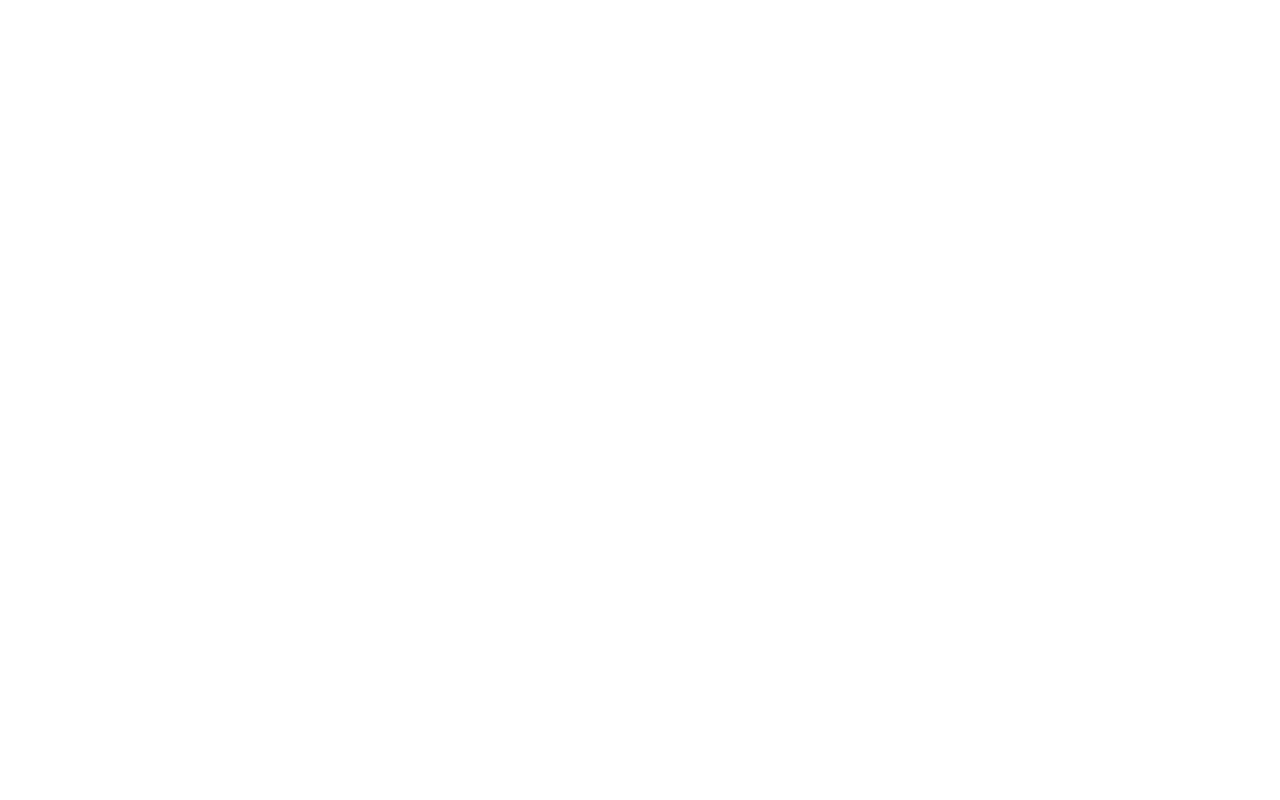
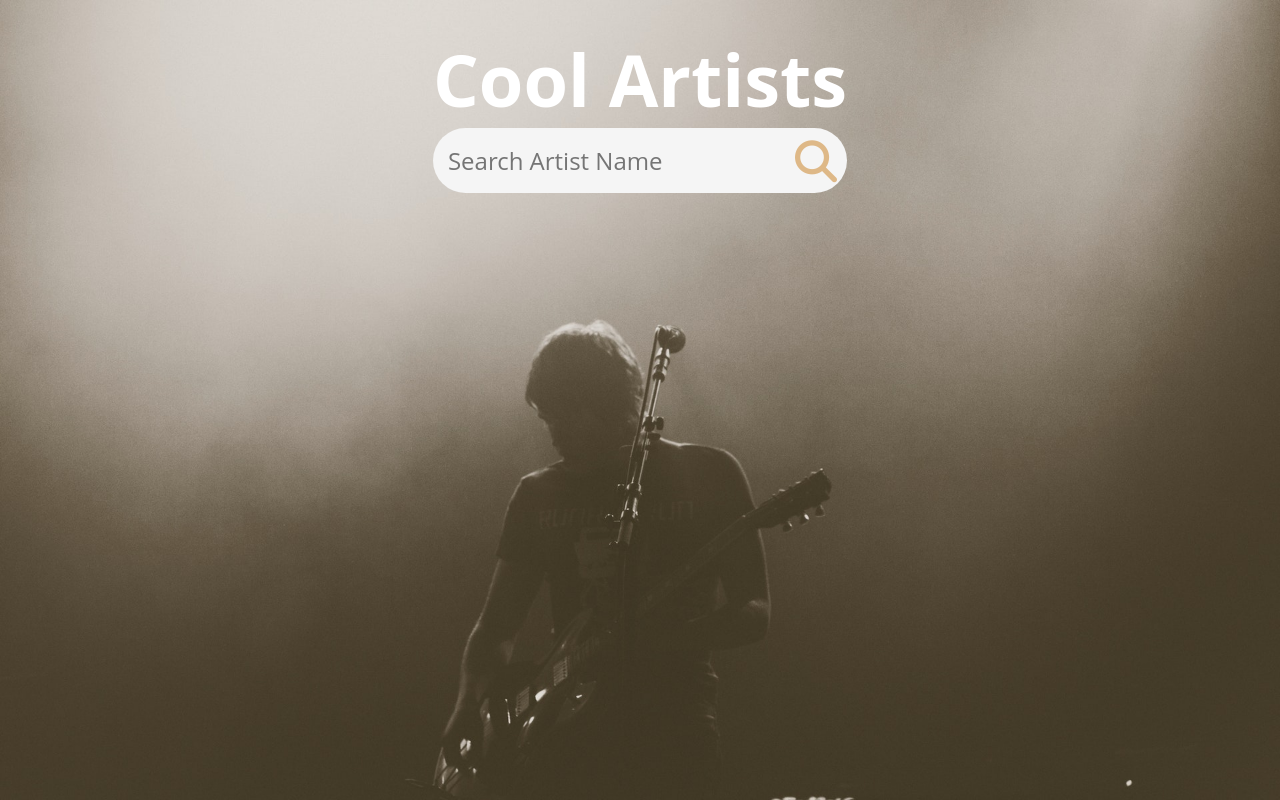
Before and after one commit to Aymensbc/coolArtists, a website: page frontend/index.html in a window 1280 px wide. Drawn offline with Linux system fonts and the light colour scheme.

Commit message:
Create a cool search bar

```diff
--- a/frontend/index.html
+++ b/frontend/index.html
@@ -1,12 +1,32 @@
 <!DOCTYPE html>
 <html lang="en">
-<head>
-    <meta charset="UTF-8">
-    <meta http-equiv="X-UA-Compatible" content="IE=edge">
-    <meta name="viewport" content="width=device-width, initial-scale=1.0">
+  <head>
+    <meta charset="UTF-8" />
+    <meta http-equiv="X-UA-Compatible" content="IE=edge" />
+    <meta name="viewport" content="width=device-width, initial-scale=1.0" />
     <title>Cool Artists</title>
-</head>
-<body>
-
-</body>
+    <link rel="stylesheet" href="./static/css/style.css" />
+    <script
+      src="https://kit.fontawesome.com/b6eb4bbd00.js"
+      crossorigin="anonymous"
+    ></script>
+  </head>
+  <body>
+    <header>
+      <div class="header-content">
+        <h2>Cool Artists</h2>
+        <div class="search-bar">
+          <input
+            class="search-text"
+            type="text"
+            name="search"
+            placeholder="Search Artist Name"
+          />
+          <a class="search-button" href="#">
+            <i class="fa-solid fa-sm fa-magnifying-glass"></i
+          ></a>
+        </div>
+      </div>
+    </header>
+  </body>
 </html>
--- a/frontend/static/css/style.css
+++ b/frontend/static/css/style.css
@@ -1,26 +1,48 @@
-*{
+* {
   margin: 0;
   padding: 0;
   box-sizing: border-box;
+  font-family: "Open Sans", "Helvetica Neue", sans-serif;
 }
 
-header{
+header {
   width: 100vw;
-    height:100vh;
-    background-image:url('../images/background.jpg') ;
+  height: 100vh;
+  background-image: url("../images/background.jpg");
   background-position: bottom;
   background-size: cover;
-    display:flex;
+  display: flex;
   align-items: flex-start;
   justify-content: center;
-
 }
 
-.header-content{
+.header-content {
   margin-top: 30px;
-    color:white;
+  color: white;
   text-align: center;
-    font-family:  'Open Sans', 'Helvetica Neue', sans-serif;
   font-size: 6vmin;
+}
 
+.search-bar {
+  min-height: 40px;
+  border-radius: 40px;
+  background-color: whitesmoke;
+  align-items: center;
+  display: flex;
+  justify-content: space-between;
 }
+
+.search-button {
+  padding-right: 10px;
+  color: burlywood;
+}
+
+.search-text{
+    border: none;
+    background: none;
+    font-size: 3vmin;
+    outline:none;
+    padding-left: 10px;
+    margin-left: 5px;
+    width: 100%;
+}
--- a/server.js
+++ b/server.js
@@ -1,5 +1,5 @@
 const express = require("express");
-const path = require(path);
+const path = require("path");
 const app = express();
 
 app.use("/static", express.static(path.resolve("frontend", "static")));
```
Lines whose indentation alone changed are shown as unchanged.
